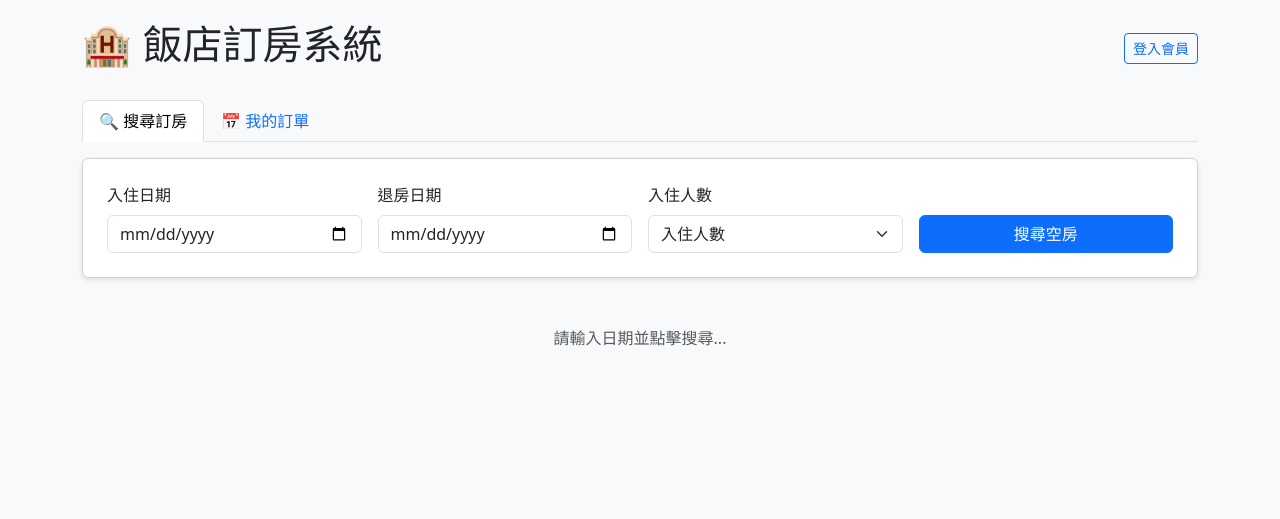
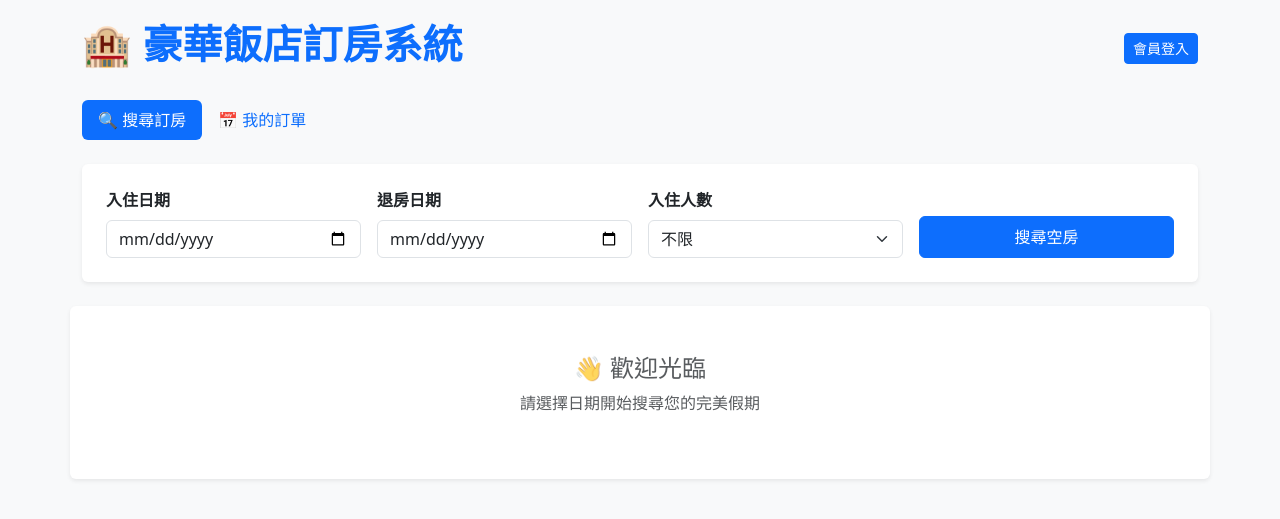
Before and after one commit to ch9365/hotel-booking-db, a Flask app: page / in a window 1280 px wide. Shown: the top 519 px of the page. Run offline with Flask 3, Linux system fonts and the light colour scheme; some libraries are stand-ins or nearby versions.

Commit message:
Update index.html

```diff
--- a/templates/index.html
+++ b/templates/index.html
@@ -7,21 +7,22 @@
     <link href="https://cdn.jsdelivr.net/npm/bootstrap@5.3.0/dist/css/bootstrap.min.css" rel="stylesheet">
     <style>
         body { padding-top: 20px; background-color: #f8f9fa; }
-        .card { box-shadow: 0 2px 5px rgba(0,0,0,0.1); }
+        .card { transition: transform 0.2s; }
+        .card:hover { transform: translateY(-5px); box-shadow: 0 5px 15px rgba(0,0,0,0.1); }
         .status-Confirmed { color: #198754; font-weight: bold; }
         .status-Cancelled { color: #dc3545; text-decoration: line-through; }
     </style>
 </head>
 <body>
     <div class="container">
-        <!-- 頂部 -->
+        <!-- 頂部導覽與使用者資訊 -->
         <div class="d-flex justify-content-between align-items-center mb-4">
-            <h1>🏨 飯店訂房系統</h1>
+            <h1 class="fw-bold text-primary">🏨 豪華飯店訂房系統</h1>
             <div id="userArea"></div>
         </div>
 
-        <!-- 頁籤 -->
-        <ul class="nav nav-tabs mb-3" id="myTab" role="tablist">
+        <!-- 頁籤切換 -->
+        <ul class="nav nav-pills mb-4" id="myTab" role="tablist">
             <li class="nav-item">
                 <button class="nav-link active" id="search-tab" data-bs-toggle="tab" data-bs-target="#search-pane">🔍 搜尋訂房</button>
             </li>
@@ -33,62 +34,75 @@
         <div class="tab-content">
             <!-- 1. 搜尋頁面 -->
             <div class="tab-pane fade show active" id="search-pane">
-                <div class="card p-4 mb-4">
+                <!-- 搜尋條件卡片 -->
+                <div class="card p-4 mb-4 border-0 shadow-sm">
                     <div class="row g-3">
                         <div class="col-md-3">
-                            <label class="form-label">入住日期</label>
+                            <label class="form-label fw-bold">入住日期</label>
                             <input type="date" id="startDate" class="form-control">
                         </div>
                         <div class="col-md-3">
-                            <label class="form-label">退房日期</label>
+                            <label class="form-label fw-bold">退房日期</label>
                             <input type="date" id="endDate" class="form-control">
                         </div>
                         <div class="col-md-3">
-                            <label class="form-label">入住人數</label>
+                            <label class="form-label fw-bold">入住人數</label>
                             <select id="capacity" class="form-select">
-                                <option value="0">入住人數</option>
-
+                                <option value="0">不限</option>
                                 <option value="2">2人</option>
                                 <option value="4">4人</option>
                             </select>
                         </div>
                         <div class="col-md-3 d-flex align-items-end">
-                            <button onclick="searchRooms()" class="btn btn-primary w-100">搜尋空房</button>
+                            <button onclick="searchRooms()" class="btn btn-primary w-100 py-2">搜尋空房</button>
                         </div>
                     </div>
                 </div>
+
+                <!-- 搜尋結果顯示區 (自動分組後顯示在這裡) -->
                 <div id="resultsArea" class="row">
-                    <div class="col-12 text-center text-muted p-4">請輸入日期並點擊搜尋...</div>
+                    <div class="col-12 text-center text-muted p-5 bg-white rounded shadow-sm">
+                        <h4>👋 歡迎光臨</h4>
+                        <p>請選擇日期開始搜尋您的完美假期</p>
+                    </div>
                 </div>
             </div>
 
-            <!-- 2. 訂單頁面 -->
+            <!-- 2. 訂單管理頁面 -->
             <div class="tab-pane fade" id="booking-pane">
-                <div id="bookingList" class="list-group"></div>
+                <div class="card border-0 shadow-sm">
+                    <div class="card-body">
+                        <h4 class="card-title mb-4">我的預訂紀錄</h4>
+                        <div id="bookingList" class="list-group list-group-flush"></div>
+                    </div>
+                </div>
             </div>
         </div>
     </div>
 
     <!-- 登入 Modal -->
     <div class="modal fade" id="loginModal" tabindex="-1">
-        <div class="modal-dialog">
+        <div class="modal-dialog modal-dialog-centered">
             <div class="modal-content">
-                <div class="modal-header"><h5 class="modal-title">會員登入 (免密碼)</h5></div>
-                <div class="modal-body">
+                <div class="modal-header bg-primary text-white">
+                    <h5 class="modal-title">會員登入 (免密碼快速登入)</h5>
+                </div>
+                <div class="modal-body p-4">
                     <div class="mb-3">
-                        <label>姓名 <span class="text-danger">*</span></label>
-                        <input type="text" id="loginName" class="form-control" placeholder="第一次登入請填寫">
+                        <label class="form-label">姓名 <span class="text-danger">*</span></label>
+                        <input type="text" id="loginName" class="form-control" placeholder="新用戶請填寫真實姓名">
                     </div>
                     <div class="mb-3">
-                        <label>Email</label>
-                        <input type="email" id="loginEmail" class="form-control">
+                        <label class="form-label">Email</label>
+                        <input type="email" id="loginEmail" class="form-control" placeholder="name@example.com">
                     </div>
                     <div class="mb-3">
-                        <label>手機號碼</label>
-                        <input type="tel" id="loginPhone" class="form-control">
+                        <label class="form-label">手機號碼</label>
+                        <input type="tel" id="loginPhone" class="form-control" placeholder="09xx-xxx-xxx">
                     </div>
+                    <div class="form-text text-muted">Email 與 手機擇一填寫即可登入，系統將自動辨識或註冊。</div>
                 </div>
-                <div class="modal-footer">
+                <div class="modal-footer border-0">
                     <button onclick="doLogin()" class="btn btn-primary w-100">登入 / 註冊</button>
                 </div>
             </div>
@@ -97,18 +111,26 @@
 
     <script src="https://cdn.jsdelivr.net/npm/bootstrap@5.3.0/dist/js/bootstrap.bundle.min.js"></script>
     <script>
+        // 從後端注入的使用者 Session 資料
         let currentUser = {{ user|tojson|safe }};
 
+        // 初始化：檢查登入狀態顯示對應按鈕
         function init() {
             const userArea = document.getElementById('userArea');
             if (currentUser) {
-                userArea.innerHTML = `<span>Hi, ${currentUser.first_name}</span> <a href="/api/logout" class="btn btn-sm btn-outline-secondary ms-2">登出</a>`;
+                userArea.innerHTML = `
+                    <span class="me-2">Hi, <strong>${currentUser.first_name}</strong></span>
+                    <a href="/api/logout" class="btn btn-sm btn-outline-secondary">登出</a>
+                `;
             } else {
-                userArea.innerHTML = `<button class="btn btn-sm btn-outline-primary" data-bs-toggle="modal" data-bs-target="#loginModal">登入會員</button>`;
+                userArea.innerHTML = `
+                    <button class="btn btn-sm btn-primary" data-bs-toggle="modal" data-bs-target="#loginModal">會員登入</button>
+                `;
             }
         }
         init();
 
+        // 執行登入
         async function doLogin() {
             const name = document.getElementById('loginName').value;
             const email = document.getElementById('loginEmail').value;
@@ -126,6 +148,7 @@
             else alert('登入失敗');
         }
 
+        // 搜尋房間並進行「房型分組」渲染
         async function searchRooms() {
             const start = document.getElementById('startDate').value;
             const end = document.getElementById('endDate').value;
@@ -140,25 +163,78 @@
             container.innerHTML = '';
 
             if(rooms.length === 0) {
-                container.innerHTML = '<div class="col-12 text-center p-5"><h5>無符合條件的空房</h5></div>';
+                container.innerHTML = '<div class="col-12 text-center p-5"><h5>😞 很抱歉，該時段已無符合條件的空房</h5></div>';
                 return;
             }
 
+            // --- 關鍵邏輯：將房間依「房型」分組 ---
+            const groupedRooms = {};
             rooms.forEach(room => {
+                if (!groupedRooms[room.type_name]) {
+                    groupedRooms[room.type_name] = {
+                        info: room, // 存第一間房的詳細資訊 (價格、描述、人數)
+                        list: []    // 存該房型下所有可用的房號
+                    };
+                }
+                groupedRooms[room.type_name].list.push(room);
+            });
+
+            // --- 渲染分組後的卡片 ---
+            Object.keys(groupedRooms).forEach(typeName => {
+                const group = groupedRooms[typeName];
+                const roomInfo = group.info;
+
+                // 產生下拉選單的選項
+                let optionsHtml = '';
+                group.list.forEach(r => {
+                    optionsHtml += `<option value="${r.room_id}">${r.room_number} 號房</option>`;
+                });
+
                 container.innerHTML += `
-                    <div class="col-md-4 mb-3">
-                        <div class="card p-3">
-                            <h5>${room.room_number} <span class="badge bg-secondary">${room.capacity}人房</span></h5>
-                            <p class="text-muted">${room.type_name} ($${room.base_price})</p>
-                            <small class="d-block mb-3">${room.description}</small>
-                            <button onclick="bookRoom(${room.room_id})" class="btn btn-outline-primary w-100">預訂</button>
+                    <div class="col-md-6 mb-4">
+                        <div class="card h-100 border-0 shadow-sm">
+                            <div class="card-header bg-white border-0 pt-4 pb-0">
+                                <div class="d-flex justify-content-between align-items-center">
+                                    <h4 class="card-title fw-bold text-dark mb-0">${typeName}</h4>
+                                    <span class="badge bg-info text-dark">${roomInfo.capacity} 人房</span>
+                                </div>
+                            </div>
+                            <div class="card-body">
+                                <h2 class="text-primary fw-bold my-3">$${roomInfo.base_price} <small class="text-muted fs-6">/ 晚</small></h2>
+                                <p class="card-text text-secondary mb-4">${roomInfo.description}</p>
+
+                                <div class="bg-light p-3 rounded">
+                                    <label class="form-label small text-muted fw-bold">選擇房號：</label>
+                                    <div class="input-group">
+                                        <select class="form-select border-primary" id="select-${typeName}">
+                                            ${optionsHtml}
+                                        </select>
+                                        <button class="btn btn-primary" onclick="bookSelectedRoom('${typeName}')">
+                                            預訂此房型
+                                        </button>
+                                    </div>
+                                    <div class="mt-2 small text-success">
+                                        <span class="badge bg-success rounded-pill">${group.list.length}</span> 間空房可選
+                                    </div>
+                                </div>
+                            </div>
                         </div>
                     </div>
                 `;
             });
         }
 
-        async function bookRoom(roomId) {
+        // 處理下拉選單選取後的預訂
+        async function bookSelectedRoom(typeName) {
+            const select = document.getElementById(`select-${typeName}`);
+            const roomId = select.value;
+            const roomNum = select.options[select.selectedIndex].text;
+
+            bookRoom(roomId, roomNum);
+        }
+
+        // 實際送出預訂請求
+        async function bookRoom(roomId, roomNum) {
             if(!currentUser) {
                 new bootstrap.Modal(document.getElementById('loginModal')).show();
                 return;
@@ -167,7 +243,7 @@
             const start = document.getElementById('startDate').value;
             const end = document.getElementById('endDate').value;
 
-            if(!confirm(`確定要預訂 ${start} ~ ${end} 嗎？`)) return;
+            if(!confirm(`您即將預訂：\n房號：${roomNum}\n日期：${start} ~ ${end}\n\n確定要送出嗎？`)) return;
 
             const res = await fetch('/api/book', {
                 method: 'POST',
@@ -176,13 +252,14 @@
             });
 
             if(res.ok) {
-                alert('訂房成功！');
+                alert('🎉 訂房成功！祝您旅途愉快！');
                 document.getElementById('my-booking-tab').click();
             } else {
-                alert('訂房失敗，可能已被預訂');
+                alert('訂房失敗，該房間可能剛剛被搶走了！');
             }
         }
 
+        // 載入我的訂單列表
         async function loadMyBookings() {
             if(!currentUser) return;
             const res = await fetch('/api/my-bookings');
@@ -191,34 +268,41 @@
             list.innerHTML = '';
 
             if(bookings.length === 0) {
-                list.innerHTML = '<div class="text-center p-4">目前沒有訂單</div>';
+                list.innerHTML = '<div class="text-center p-5 text-muted">目前尚無訂單紀錄</div>';
                 return;
             }
 
             bookings.forEach(b => {
+                // 只有確認中的訂單才能取消
                 const cancelBtn = b.status === 'Confirmed' ?
-                    `<button onclick="cancelBooking(${b.reservation_id})" class="btn btn-danger btn-sm float-end">取消</button>` : '';
+                    `<button onclick="cancelBooking(${b.reservation_id})" class="btn btn-outline-danger btn-sm float-end">取消訂單</button>` : '';
 
                 list.innerHTML += `
-                    <div class="list-group-item">
+                    <div class="list-group-item p-3">
                         ${cancelBtn}
-                        <h5>${b.room_number} (${b.type_name})</h5>
-                        <p class="mb-1">${b.check_in_date} ~ ${b.check_out_date} (總價: $${b.total_price})</p>
-                        <span class="status-${b.status}">狀態: ${b.status}</span>
+                        <h5 class="mb-1">${b.type_name} <span class="badge bg-light text-dark border ms-2">房號 ${b.room_number}</span></h5>
+                        <div class="text-muted small mb-2">
+                            入住：${b.check_in_date} | 退房：${b.check_out_date}
+                        </div>
+                        <div class="d-flex justify-content-between align-items-center">
+                            <span class="fw-bold text-dark">總金額：$${b.total_price}</span>
+                            <span class="status-${b.status}">${b.status === 'Confirmed' ? '✅ 已確認' : '❌ 已取消'}</span>
+                        </div>
                     </div>
                 `;
             });
         }
 
+        // 取消訂單
         async function cancelBooking(id) {
-            if(!confirm('確定要取消嗎？')) return;
+            if(!confirm('確定要取消這筆訂單嗎？取消後房間將立即釋出。')) return;
             const res = await fetch('/api/cancel', {
                 method: 'POST',
                 headers: {'Content-Type': 'application/json'},
                 body: JSON.stringify({ reservation_id: id })
             });
             if(res.ok) {
-                alert('已取消');
+                alert('訂單已取消');
                 loadMyBookings();
             }
         }
```
